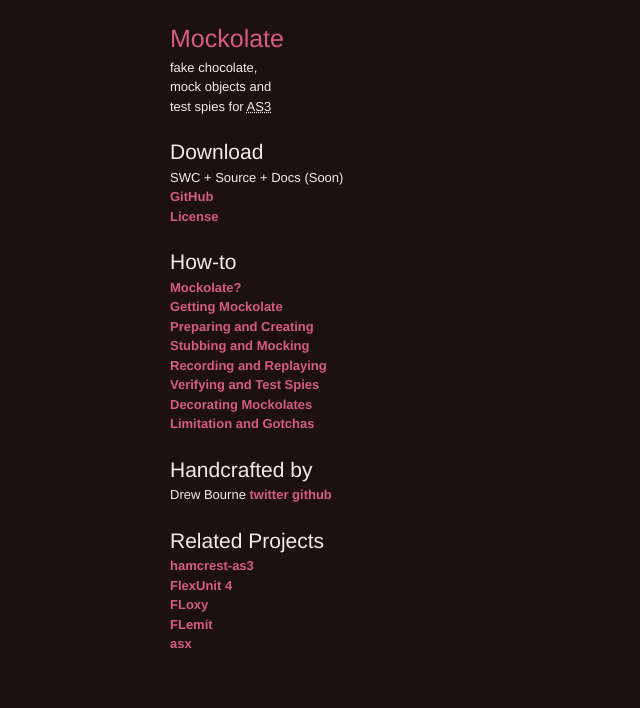
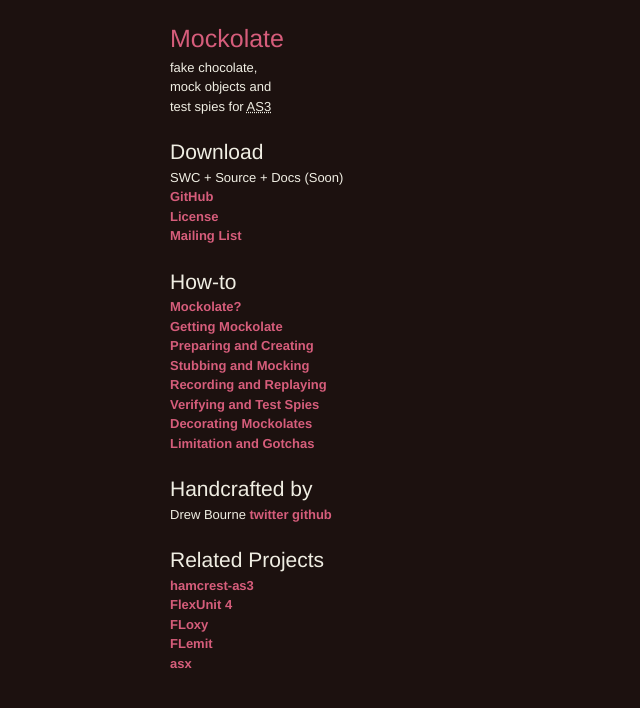
Before and after one commit to drewbourne/mockolate, a Jekyll site: the page built from index.md, in a window 1280 px wide. Shown: the top 708 px of the page, without its empty margins (0-640 px from the left). Built offline with Jekyll 4.4.1, drawn with Linux system fonts in a browser that asks for light colours.

Commit message:
added Google Group / Mailing List link to site template

```diff
--- a/_layouts/site.html
+++ b/_layouts/site.html
@@ -27,6 +27,7 @@
 						<li>SWC + Source + Docs (Soon)</li>
 						<li><a href="http://github.com/drewbourne/mockolate">GitHub</a></li>
 						<li><a href="http://github.com/drewbourne/mockolate/blob/master/LICENSE">License</a></li>
+						<li><a href="http://groups.google.com/group/mockolate">Mailing List</a></li>
 					</ul>
 				</div>
 
```
